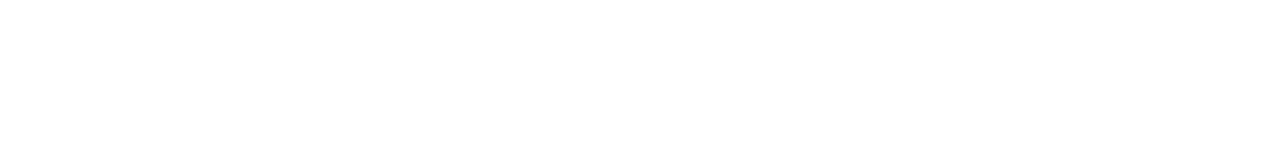
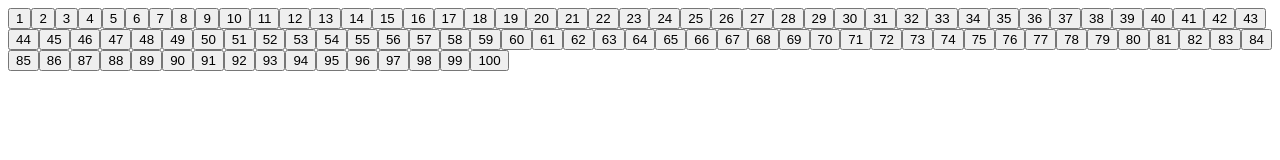
Before and after one commit to gd-lab/jstest1, a plain HTML site: page index.html in a window 1280 px wide. Drawn offline with Linux system fonts and the light colour scheme.

Commit message:
initial version

```diff
--- a/index.html
+++ b/index.html
@@ -12,6 +12,27 @@
 
 
 <script>
+    // create 100 buttons
+    var buttonsHtml = '';
+    for (var i = 0; i < 100; i++) {
+        buttonsHtml += '<button></button>';
+    }
+    document.body.innerHTML = buttonsHtml;
+
+
+    // iterate over all buttons and..
+    var buttons = document.body.children;
+    for (i = 0, max = buttons.length; i < max; i++) (function(i) {
+        var num = i + 1;
+
+        // add a button number to button’s label
+        buttons[i].innerHTML = num;
+
+        // add a click handler which displays a button number via alert
+        buttons[i].onclick = function() {
+            alert(num);
+        };
+    })(i);
 
 </script>
 
```
